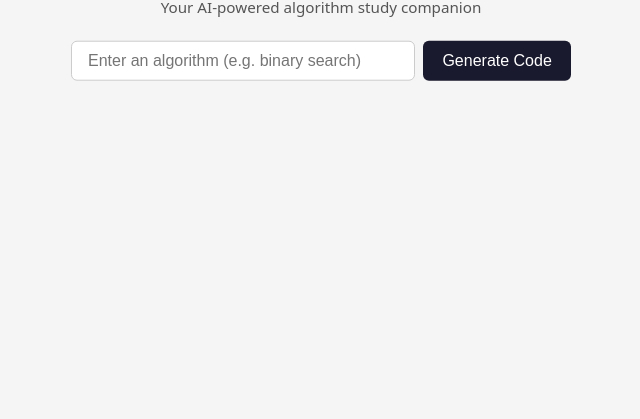
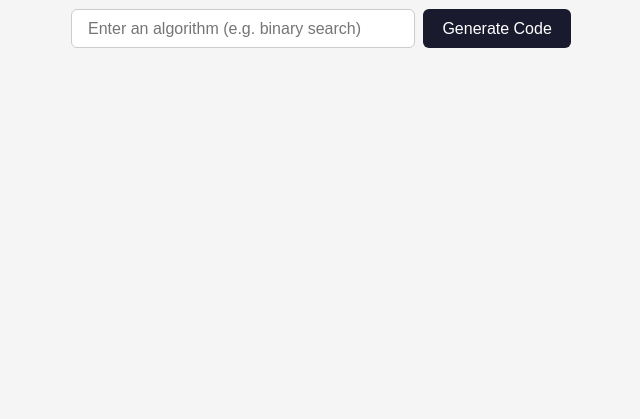
Before and after one commit to matchabowl6/algo-buddy, a plain HTML site: page templates/index.html in a window 1280 px wide. Shown: the part 413-832 px from the top of the page, without its empty margins (319-959 px from the left). After the commit the page ends 800 px from the top, so only its background shows below. Drawn offline with Linux system fonts and the light colour scheme.

Commit message:
Improve element centering

```diff
--- a/static/app.js
+++ b/static/app.js
@@ -10,7 +10,9 @@ let studyQuizTopics = [];
 function show(sectionId) {
   ["home-section", "code-section", "study-section", "quiz-section", "results-section"]
     .forEach(id => $(`${id}`).classList.toggle("hidden", id !== sectionId));
-  document.querySelector("header").classList.toggle("hidden", sectionId === "home-section");
+  const isHome = sectionId === "home-section";
+  document.querySelector("header").classList.toggle("hidden", isHome);
+  document.body.classList.toggle("has-header", !isHome);
 }
 
 function setLoading(on) {
--- a/static/style.css
+++ b/static/style.css
@@ -5,7 +5,8 @@ body {
   background: #f5f5f5;
   color: #222;
   min-height: 100vh;
-  position: relative;
+  display: flex;
+  flex-direction: column;
 }
 
 header {
@@ -23,21 +24,32 @@ header {
   color: #fff;
 }
 
-header p { color: #aaa; margin-top: 0.25rem; font-size: 0.95rem; }
+header p { color: #aaa; margin-top: 0rem; font-size: 0.95rem; }
 
-main { max-width: 800px; margin: 2rem auto; padding: 0 1rem; }
+main {
+  max-width: 800px;
+  width: 100%;
+  margin: 0 auto;
+  padding: 0 1rem;
+  flex: 1;
+  display: flex;
+  flex-direction: column;
+  justify-content: center;
+}
+
+body.has-header main {
+  justify-content: flex-start;
+  padding-top: 2rem;
+  padding-bottom: 2rem;
+}
 
 .hidden { display: none !important; }
 
 /* Home */
 #home-section {
   text-align: center;
-  position: absolute;
-  top: 50%;
-  left: 50%;
-  transform: translate(-50%, -50%);
   width: 100%;
-  padding: 0 1rem;
+  padding: 0;
 }
 #home-section h1 { margin-bottom: 0.4rem; }
 #home-subtitle { color: #555; margin-bottom: 1.5rem; font-size: 0.95rem; }
```
